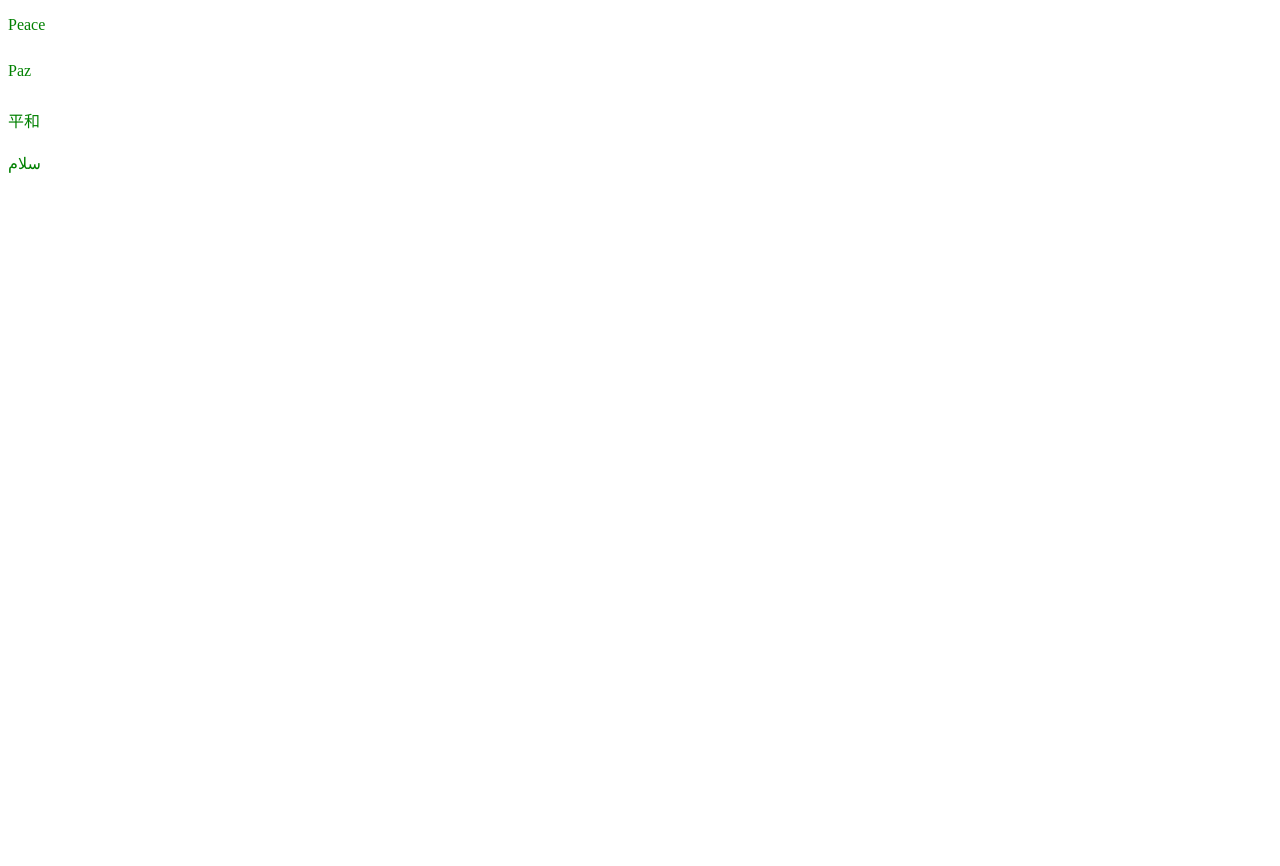
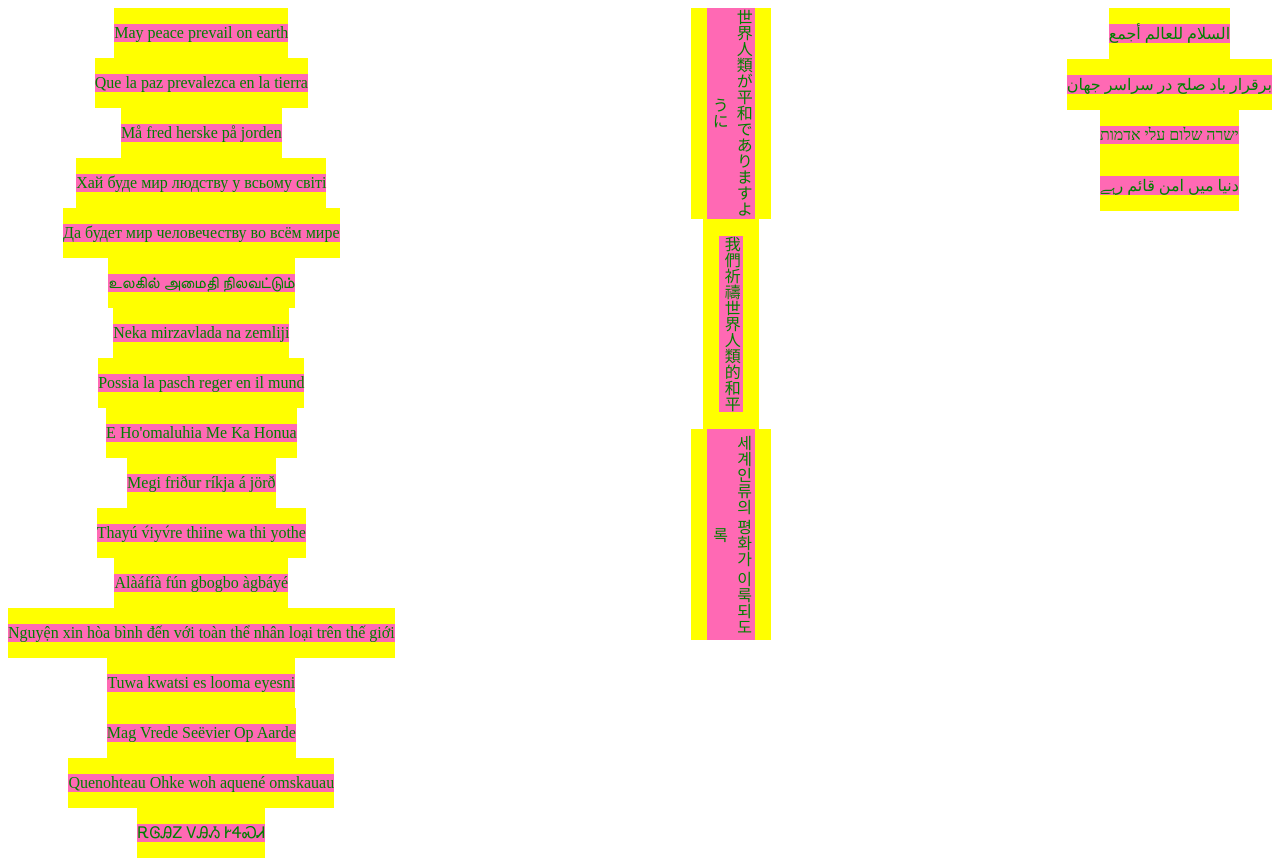
Before and after one commit to geohouse/peace-panels, a website built with Parcel: page src/index.html in a window 1280 px wide. Before the commit the page ends 800 px from the top, so only its background shows below. Built offline with nearby package versions, Linux system fonts and the light colour scheme.

Commit message:
styling and adding languages

```diff
--- a/src/index.css
+++ b/src/index.css
@@ -2,8 +2,62 @@ body {
   color: red;
 }
 
+.banner-holder {
+  display: flex;
+  flex-flow: row wrap;
+  justify-content: space-between;
+  align-items: flex-start;
+}
+
+.banner-ttob {
+  display: flex;
+  flex: 0.3vh;
+  flex-flow: row wrap;
+  align-items: center;
+  justify-content: center;
+  writing-mode: vertical-rl;
+}
+
+.banner-ltor {
+  display: flex;
+  flex-flow: column wrap;
+  align-items: center;
+  justify-content: center;
+  left: 0;
+  top: 0;
+  writing-mode: horizontal-tb;
+}
+
+.banner-rtol {
+  display: flex;
+  flex-flow: column wrap;
+  align-items: center;
+  justify-content: center;
+  right: 0;
+  top: 0;
+  writing-mode: horizontal-tb;
+}
+
 peace-panel {
-  height: 100px;
-  width: 300px;
-  color: black;
+  flex: 1;
+  display: flex;
+  align-self: center;
+  justify-content: center;
+
+  background-color: yellow;
 }
+
+/* Not needed anymore.
+The p elements in the peace-panel elements have 2 classes. The second tells the writing mode required for styling here.
+.rtol {
+  writing-mode: horizontal-tb;
+}
+
+.ltor {
+  writing-mode: horizontal-tb;
+}
+
+.ttob {
+  writing-mode: vertical-rl;
+}
+*/
--- a/src/index.html
+++ b/src/index.html
@@ -9,8 +9,10 @@
     <title>Peace panels</title>
   </head>
   <body>
-    <div class="banner-ltor"></div>
-    <div class="banner-ttob"></div>
-    <div class="banner-rtol"></div>
+    <div class="banner-holder">
+      <div class="banner-ltor"></div>
+      <div class="banner-ttob"></div>
+      <div class="banner-rtol"></div>
+    </div>
   </body>
 </html>
--- a/src/index.js
+++ b/src/index.js
@@ -1,27 +1,148 @@
 import { LitElement, html, css } from "lit";
 
+// Need to add shuffler of order of objects within the array.
 const peaceMessages = [
   {
     language: "English",
-    message: "Peace",
+    message: "May peace prevail on earth",
     direction: "ltor",
     displayMessage: true,
   },
   {
     language: "Spanish",
-    message: "Paz",
+    message: "Que la paz prevalezca en la tierra",
     direction: "ltor",
     displayMessage: true,
   },
   {
     language: "Japanese",
-    message: "平和",
+    message: "世界人類が平和でありますように",
     direction: "ttob",
     displayMessage: true,
   },
   {
     language: "Arabic",
-    message: "سلام",
+    message: "السلام للعالم أجمع",
+    direction: "rtol",
+    displayMessage: true,
+  },
+  {
+    language: "Danish",
+    message: "Må fred herske på jorden",
+    direction: "ltor",
+    displayMessage: true,
+  },
+  {
+    language: "Chinese",
+    message: "我們祈禱世界人類的和平",
+    direction: "ttob",
+    displayMessage: true,
+  },
+  {
+    language: "Korean",
+    message: "세계인류의 평화가 이룩되도록",
+    direction: "ttob",
+    displayMessage: true,
+  },
+  {
+    language: "Persian",
+    message: " برقرار باد صلح در سراسر جهان",
+    direction: "rtol",
+    displayMessage: true,
+  },
+  {
+    language: "Hebrew",
+    message: " ישרה שלום עלי אדמות",
+    direction: "rtol",
+    displayMessage: true,
+  },
+  {
+    language: "Ukrainian",
+    message: "Хай буде мир людству у всьому світі",
+    direction: "ltor",
+    displayMessage: true,
+  },
+  {
+    language: "Russian",
+    message: "Да будет мир человечеству во всём мире",
+    direction: "ltor",
+    displayMessage: true,
+  },
+  {
+    language: "Tamil",
+    message: "உலகில் அமைதி நிலவட்டும்",
+    direction: "ltor",
+    displayMessage: true,
+  },
+  {
+    language: "Serbo-Croatian",
+    message: "Neka mirzavlada na zemliji",
+    direction: "ltor",
+    displayMessage: true,
+  },
+  {
+    language: "Romansch",
+    message: "Possia la pasch reger en il mund",
+    direction: "ltor",
+    displayMessage: true,
+  },
+  {
+    language: "Hawaiian",
+    message: "E Ho'omaluhia Me Ka Honua",
+    direction: "ltor",
+    displayMessage: true,
+  },
+  {
+    language: "Icelandic",
+    message: "Megi friður ríkja á jörð",
+    direction: "ltor",
+    displayMessage: true,
+  },
+  {
+    language: "Kikuyu",
+    message: "Thayú v́iyv́re thiine wa thi yothe",
+    direction: "ltor",
+    displayMessage: true,
+  },
+  {
+    language: "Yoruba",
+    message: "Alàáfíà fún gbogbo àgbáyé",
+    direction: "ltor",
+    displayMessage: true,
+  },
+  {
+    language: "Vietnamese",
+    message: "Nguyện xin hòa bình đến với toàn thể nhân loại trên thế giới",
+    direction: "ltor",
+    displayMessage: true,
+  },
+  {
+    language: "Hopi",
+    message: "Tuwa kwatsi es looma eyesni",
+    direction: "ltor",
+    displayMessage: true,
+  },
+  {
+    language: "Afrikaans",
+    message: "Mag Vrede Seëvier Op Aarde",
+    direction: "ltor",
+    displayMessage: true,
+  },
+  {
+    language: "Algonquin",
+    message: "Quenohteau Ohke woh aquené omskauau",
+    direction: "ltor",
+    displayMessage: true,
+  },
+  {
+    language: "Cherokee",
+    message: "ᎡᎶᎯᏃ ᏙᎯᏱ ᎨᏎᏍᏗ",
+    direction: "ltor",
+    displayMessage: true,
+  },
+  {
+    language: "Urdu",
+    message: "دنیا میں امن قائم رہے",
     direction: "rtol",
     displayMessage: true,
   },
@@ -48,9 +169,8 @@ class PeacePanel extends LitElement {
       color: rebeccapurple;
     }
     p {
-      color: hotpink;
-      height: 30px;
-      width: 300px;
+      background-color: hotpink;
+      text-align: center;
     }
   `;
   //   constructor() {
@@ -66,12 +186,16 @@ class PeacePanel extends LitElement {
   render() {
     console.log("in render");
     console.log(this.messageDetails.language);
+    // Make each peace-panel element have 2 classes: 1 for what is being shown, and the other for the text direction
+    // which is needed to style them for correct text direction using the main CSS file. Easiest to define as
+    // a variable before using in the template string construction.
+    let classList = `${
+      this.messageDetails.displayMessage ? "message" : "language"
+    }`;
+    classList = classList + " " + this.messageDetails.direction;
     //return html`<p>Testing</p>`;
     return html`
-      <p
-        class=${this.messageDetails.displayMessage ? "message" : "language"}
-        @click=${() => this.toggleMessage()}
-      >
+      <p class=${classList} @click=${() => this.toggleMessage()}>
         ${this.messageDetails.displayMessage
           ? this.messageDetails.message
           : this.messageDetails.language}
```
Also changed, not shown: dist/index.html, 4 other files.
